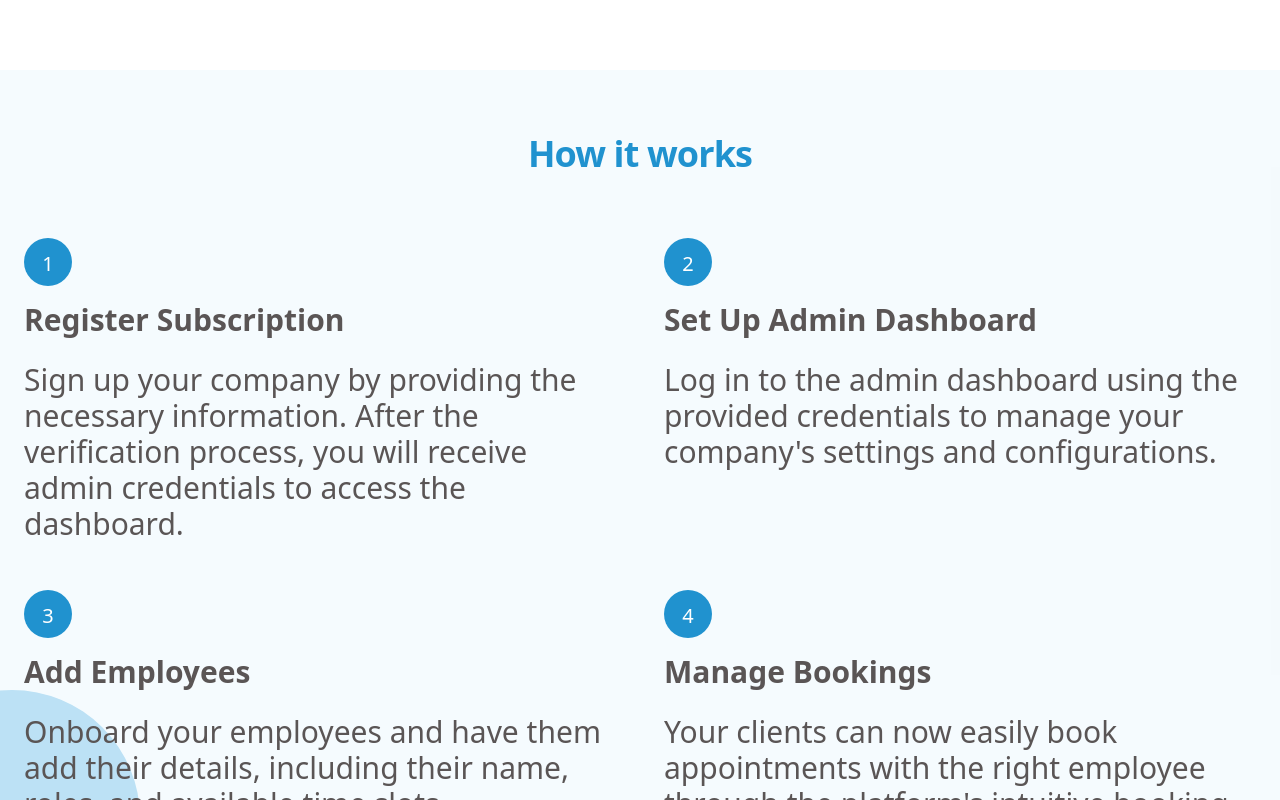
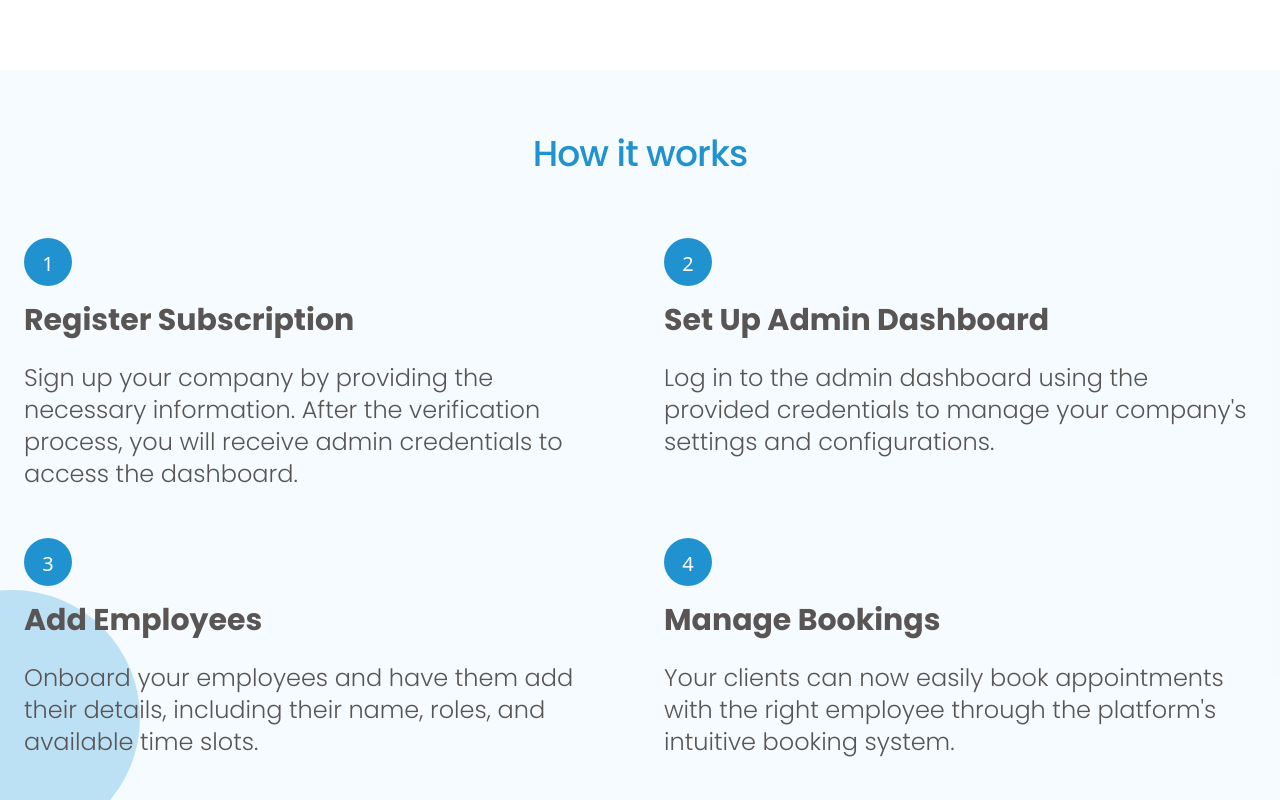
Before and after one commit to itskidus02/BackosSecond, a React (Vite) app: page / in a window 1280 px wide. Shown: the part 2120-2920 px from the top of the page. Built offline with nearby package versions, Linux system fonts and the light colour scheme.

Commit message:
how done

```diff
--- a/src/components/How.jsx
+++ b/src/components/How.jsx
@@ -10,7 +10,7 @@ const How = () => {
 
       <div className="relative z-10 py-8 px-4 mx-auto max-w-screen-xl sm:py-16 lg:px-6">
         <div className="max-w-screen-md mb-8 mx-auto lg:mb-16 text-center">
-          <h2 className="mb-4 text-4xl tracking-tight mx-auto font-extrabold text-[#2092CF]">
+          <h2 className="mb-4 font-poppins text-4xl tracking-tight mx-auto font-medium text-[#2092CF]">
             How it works
           </h2>
         </div>
@@ -21,8 +21,8 @@ const How = () => {
                 1
               </p>
             </div>
-            <h3 className="mb-6 text-3xl lg:text-3xl font-bold text-[#5A5555] ">Register Subscription</h3>
-            <p className="text-[#5A5555] text-2xl font-light lg:text-3xl">
+            <h3 className="mb-6 text-3xl lg:text-3xl font-bold font-poppins text-[#5A5555] ">Register Subscription</h3>
+            <p className="text-[#5A5555] text-2xl font-poppins lg:text-2xl font-light ">
               Sign up your company by providing the necessary information. After the verification process, you will receive admin credentials to access the dashboard.
             </p>
           </div>
@@ -32,8 +32,8 @@ const How = () => {
                 2
               </p>
             </div>
-            <h3 className="mb-6 text-3xl lg:text-3xl font-bold text-[#5A5555] ">Set Up Admin Dashboard</h3>
-            <p className="text-[#5A5555] text-2xl font-light lg:text-3xl">
+            <h3 className="mb-6 text-3xl lg:text-3xl font-bold text-[#5A5555] font-poppins ">Set Up Admin Dashboard</h3>
+            <p className="text-[#5A5555] text-2xl font-light font-poppins lg:text-2xl">
               Log in to the admin dashboard using the provided credentials to manage your company's settings and configurations.
             </p>
           </div>
@@ -43,8 +43,8 @@ const How = () => {
                 3
               </p>
             </div>
-            <h3 className="mb-6 text-3xl lg:text-3xl font-bold text-[#5A5555] ">Add Employees</h3>
-            <p className="text-[#5A5555] text-2xl font-light lg:text-3xl">
+            <h3 className="mb-6 text-3xl lg:text-3xl font-bold text-[#5A5555] font-poppins">Add Employees</h3>
+            <p className="text-[#5A5555] text-2xl font-light font-poppins lg:text-2xl">
               Onboard your employees and have them add their details, including their name, roles, and available time slots.
             </p>
           </div>
@@ -54,8 +54,8 @@ const How = () => {
                 4
               </p>
             </div>
-            <h3 className="mb-6 text-3xl lg:text-3xl font-bold text-[#5A5555] ">Manage Bookings</h3>
-            <p className="text-[#5A5555] text-2xl font-light lg:text-3xl">
+            <h3 className="mb-6 text-3xl lg:text-3xl font-bold text-[#5A5555] font-poppins ">Manage Bookings</h3>
+            <p className="text-[#5A5555] text-2xl font-light font-poppins lg:text-2xl">
               Your clients can now easily book appointments with the right employee through the platform's intuitive booking system.
             </p>
           </div>
```
